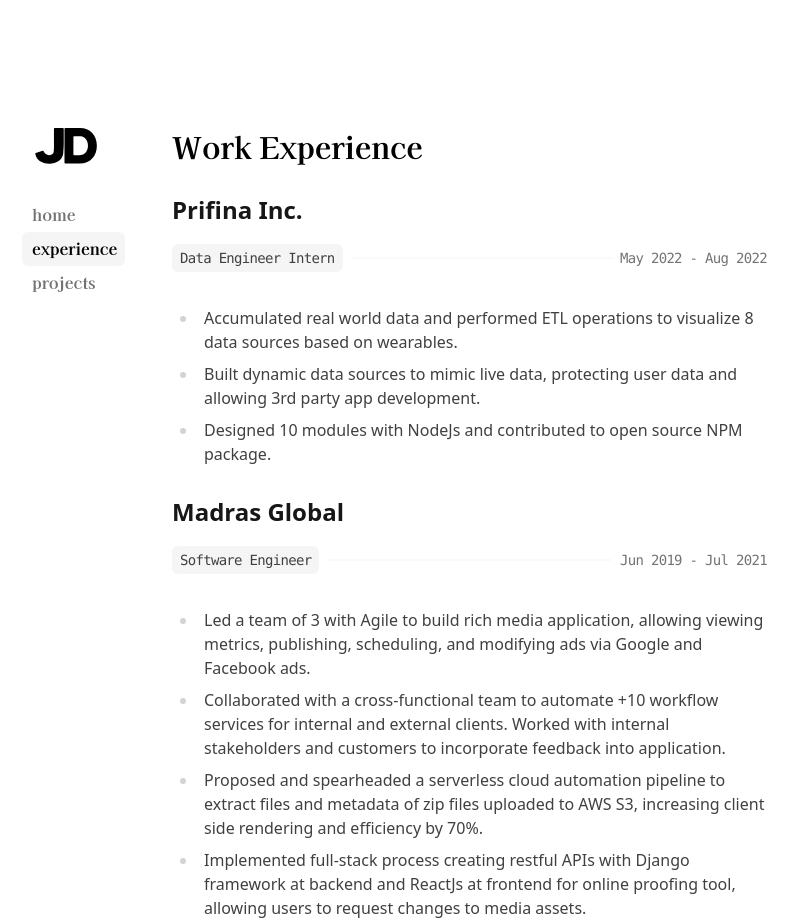
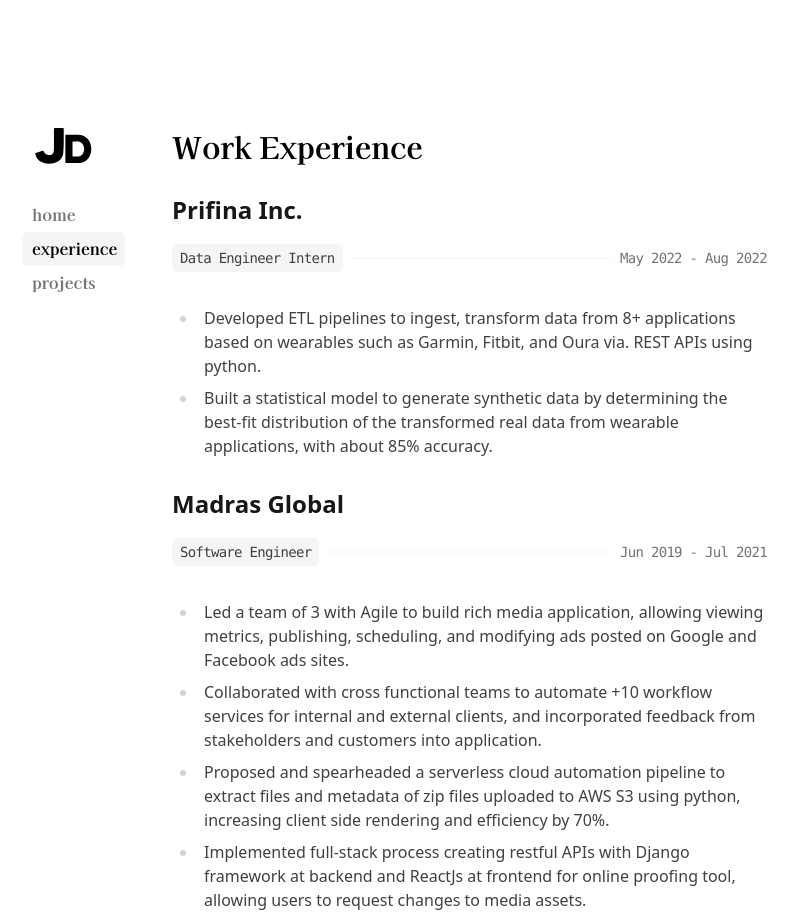
Before and after one commit to Jashaul/jashaul.github.io, a Next.js app: page /experience in a window 1280 px wide. Shown: the top 924 px of the page, without its empty margins (170-968 px from the left). Built offline with nearby package versions, Linux system fonts and the light colour scheme.

Commit message:
content update

```diff
--- a/app/experience/page.tsx
+++ b/app/experience/page.tsx
@@ -16,11 +16,9 @@
           <div className="h-[0.2em] bg-neutral-50 dark:bg-neutral-800 mx-2" />
           <p className="font-mono text-sm text-neutral-500 tracking-tighter">May 2022 - Aug 2022</p>
         </div>
-        {/* <p>This is a test</p> */}
         <ul>
-          <li>Accumulated real world data and performed ETL operations to visualize 8 data sources based on wearables.</li>
-          <li>Built dynamic data sources to mimic live data, protecting user data and allowing 3rd party app development.</li>
-          <li>Designed 10 modules with NodeJs and contributed to open source NPM package.</li>
+          <li>Developed ETL pipelines to ingest, transform data from 8+ applications based on wearables such as Garmin, Fitbit, and Oura via. REST APIs using python.</li>
+          <li>Built a statistical model to generate synthetic data by determining the best-fit distribution of the transformed real data from wearable applications, with about 85% accuracy.</li>
         </ul>
         <h2 id="madras-global-1">
           <a className="anchor" href="#madras-global-1">
@@ -36,9 +34,9 @@
           <p className="font-mono text-sm text-neutral-500 tracking-tighter">Jun 2019 - Jul 2021</p>
         </div>
         <ul>
-          <li>Led a team of 3 with Agile to build rich media application, allowing viewing metrics, publishing, scheduling, and modifying ads via Google and Facebook ads.</li>
-          <li>Collaborated with a cross-functional team to automate +10 workflow services for internal and external clients. Worked with internal stakeholders and customers to incorporate feedback into application.</li>
-          <li>Proposed and spearheaded a serverless cloud automation pipeline to extract files and metadata of zip files uploaded to AWS S3, increasing client side rendering and efficiency by 70%.</li>
+          <li>Led a team of 3 with Agile to build rich media application, allowing viewing metrics, publishing, scheduling, and modifying ads posted on Google and Facebook ads sites.</li>
+          <li>Collaborated with cross functional teams to automate +10 workflow services for internal and external clients, and incorporated feedback from stakeholders and customers into application.</li>
+          <li>Proposed and spearheaded a serverless cloud automation pipeline to extract files and metadata of zip files uploaded to AWS S3 using python, increasing client side rendering and efficiency by 70%.</li>
           <li>Implemented full-stack process creating restful APIs with Django framework at backend and ReactJs at frontend for online proofing tool, allowing users to request changes to media assets.</li>
           <li>Explored and modified the Django framework following MTV architecture to run ReactJS at template layer as a single server, reducing resource utilization and deployment time by 30%.</li>
         </ul>
--- a/components/sidebar.tsx
+++ b/components/sidebar.tsx
@@ -71,8 +71,8 @@
             type: 'spring',
             stiffness: 50,
           }}
-          d="M 132.71 0 h -43.6 c -1.25 0 -2.24 1 -2.24 2.24 v 100.96 c 0 1.24 1 2.24 2.24 2.24 H 132.7 c 30.15 0 50.43 -21.19 50.43 -52.73 c 0 -31.53 -20.27 -52.71 -50.42 -52.71 z m -1.29 80.8 c -0.28 0 -0.54 -0.07 -0.79 -0.16 c -0.06 0.01 -0.11 0.03 -0.17 0.03 c -0.08 0.01 -0.14 0.04 -0.22 0.04 h -14.7 c -1.2 0 -2.16 -0.97 -2.16 -2.16 V 26.88 c 0 -1.19 0.96 -2.16 2.16 -2.16 h 14.7 c 0.08 0 0.14 0.03 0.22 0.04 c 0.05 0 0.11 0.02 0.17 0.03 c 0.25 -0.09 0.51 -0.16 0.79 -0.16 c 0.43 0 0.86 0.04 1.29 0.06 c 0.75 0.03 1.5 0.09 2.24 0.18 c 13.11 1.63 21.69 12.39 21.69 27.84 s -8.59 26.21 -21.69 27.84 c -0.74 0.09 -1.49 0.15 -2.24 0.18 c -0.43 0.03 -0.86 0.07 -1.29 0.07 z"
-          // d="M 126.168 20 h -34.88 c -1 0 -1.792 0.8 -1.792 1.792 v 80.768 c 0 0.992 0.8 1.792 1.792 1.792 H 126.16 c 24.12 0 40.344 -16.952 40.344 -42.184 c 0 -25.224 -16.216 -42.168 -40.336 -42.168 z m -1.032 64.64 c -0.224 0 -0.432 -0.056 -0.632 -0.128 c -0.048 0.008 -0.088 0.024 -0.136 0.024 c -0.064 0.008 -0.112 0.032 -0.176 0.032 h -11.76 c -0.96 0 -1.728 -0.776 -1.728 -1.728 V 41.504 c 0 -0.952 0.768 -1.728 1.728 -1.728 h 11.76 c 0.064 0 0.112 0.024 0.176 0.032 c 0.04 0 0.088 0.016 0.136 0.024 c 0.2 -0.072 0.408 -0.128 0.632 -0.128 c 0.344 0 0.688 0.032 1.032 0.048 c 0.6 0.024 1.2 0.072 1.792 0.144 c 10.488 1.304 17.352 9.912 17.352 22.272 s -6.872 20.968 -17.352 22.272 c -0.592 0.072 -1.192 0.12 -1.792 0.144 c -0.344 0.024 -0.688 0.056 -1.032 0.056 z"
+          // d="M 132.71 0 h -43.6 c -1.25 0 -2.24 1 -2.24 2.24 v 100.96 c 0 1.24 1 2.24 2.24 2.24 H 132.7 c 30.15 0 50.43 -21.19 50.43 -52.73 c 0 -31.53 -20.27 -52.71 -50.42 -52.71 z m -1.29 80.8 c -0.28 0 -0.54 -0.07 -0.79 -0.16 c -0.06 0.01 -0.11 0.03 -0.17 0.03 c -0.08 0.01 -0.14 0.04 -0.22 0.04 h -14.7 c -1.2 0 -2.16 -0.97 -2.16 -2.16 V 26.88 c 0 -1.19 0.96 -2.16 2.16 -2.16 h 14.7 c 0.08 0 0.14 0.03 0.22 0.04 c 0.05 0 0.11 0.02 0.17 0.03 c 0.25 -0.09 0.51 -0.16 0.79 -0.16 c 0.43 0 0.86 0.04 1.29 0.06 c 0.75 0.03 1.5 0.09 2.24 0.18 c 13.11 1.63 21.69 12.39 21.69 27.84 s -8.59 26.21 -21.69 27.84 c -0.74 0.09 -1.49 0.15 -2.24 0.18 c -0.43 0.03 -0.86 0.07 -1.29 0.07 z"
+          d="M 126.168 20 h -34.88 c -1 0 -1.792 0.8 -1.792 1.792 v 80.768 c 0 0.992 0.8 1.792 1.792 1.792 H 126.16 c 24.12 0 40.344 -16.952 40.344 -42.184 c 0 -25.224 -16.216 -42.168 -40.336 -42.168 z m -1.032 64.64 c -0.224 0 -0.432 -0.056 -0.632 -0.128 c -0.048 0.008 -0.088 0.024 -0.136 0.024 c -0.064 0.008 -0.112 0.032 -0.176 0.032 h -11.76 c -0.96 0 -1.728 -0.776 -1.728 -1.728 V 41.504 c 0 -0.952 0.768 -1.728 1.728 -1.728 h 11.76 c 0.064 0 0.112 0.024 0.176 0.032 c 0.04 0 0.088 0.016 0.136 0.024 c 0.2 -0.072 0.408 -0.128 0.632 -0.128 c 0.344 0 0.688 0.032 1.032 0.048 c 0.6 0.024 1.2 0.072 1.792 0.144 c 10.488 1.304 17.352 9.912 17.352 22.272 s -6.872 20.968 -17.352 22.272 c -0.592 0.072 -1.192 0.12 -1.792 0.144 c -0.344 0.024 -0.688 0.056 -1.032 0.056 z"
           fill="currentColor"
         />
       </motion.svg>
```
Also changed, not shown: 1 other file (tests, documents, lock files or other folders).
